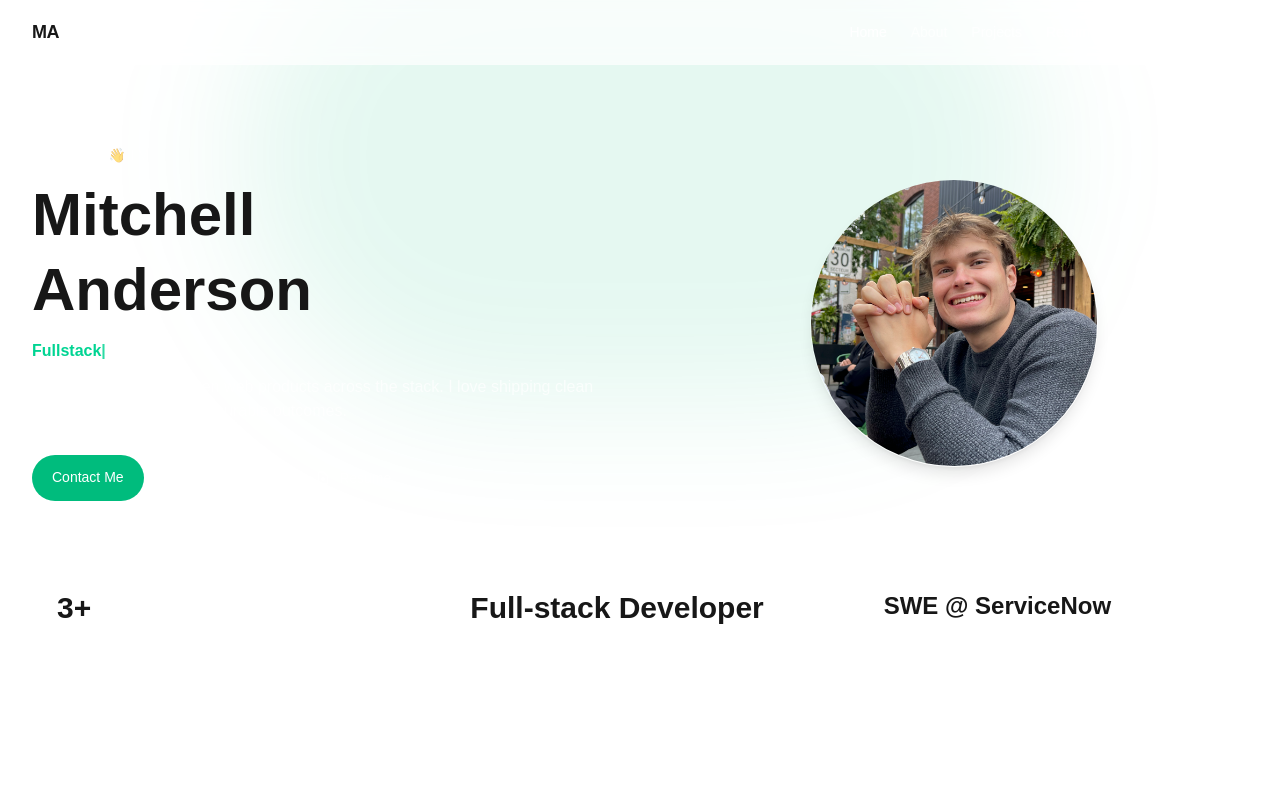
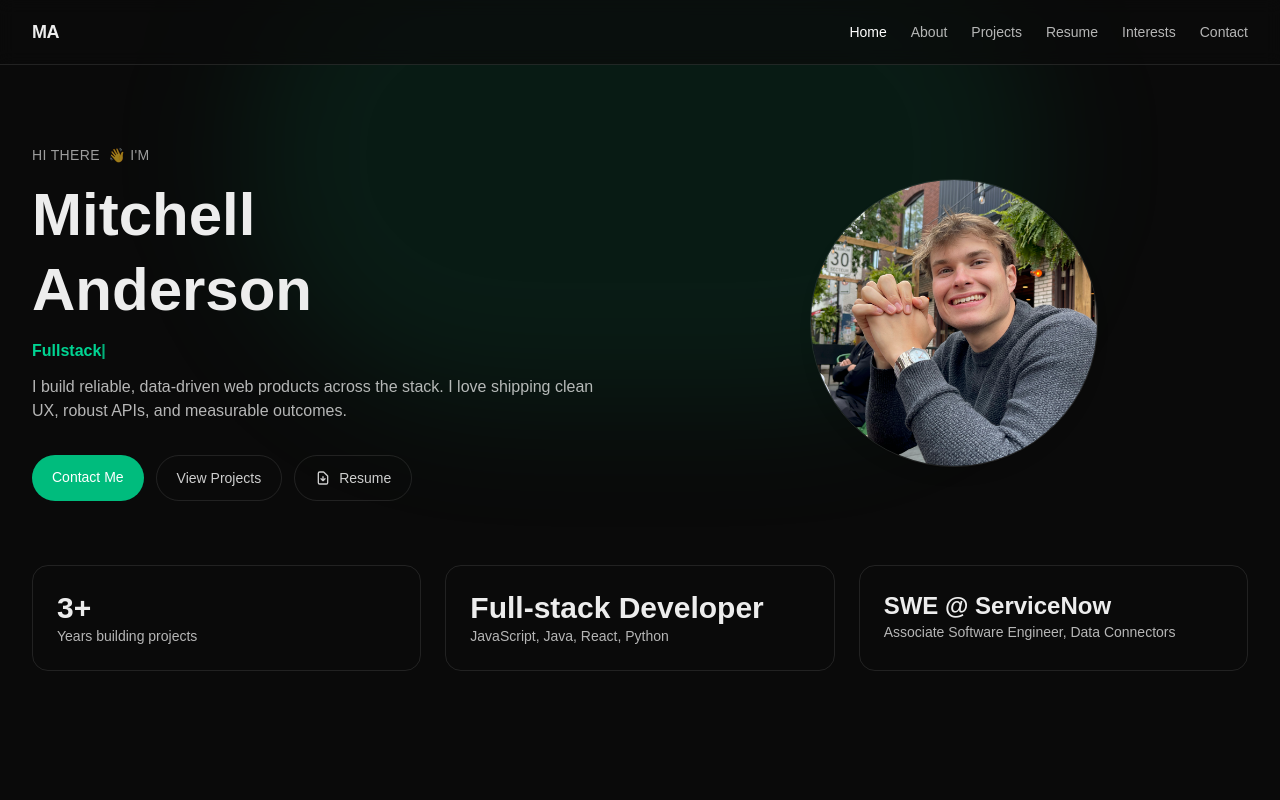
Before and after one commit to amitche03/personal-website, a Next.js app: page / in a window 1280 px wide. Shown: the top 800 px of the page. Built offline with nearby package versions, Linux system fonts and the light colour scheme.

Commit message:
Dark Mode Fix

```diff
--- a/src/app/globals.css
+++ b/src/app/globals.css
@@ -1,8 +1,10 @@
 @import "tailwindcss";
 
 :root {
-  --background: #ffffff;
-  --foreground: #171717;
+  /* Force dark mode always - site is designed for dark theme */
+  --background: #0a0a0a;
+  --foreground: #ededed;
+  color-scheme: dark;
 }
 
 @theme inline {
@@ -10,13 +12,6 @@
   --color-foreground: var(--foreground);
   --font-sans: var(--font-geist-sans);
   --font-mono: var(--font-geist-mono);
-}
-
-@media (prefers-color-scheme: dark) {
-  :root {
-    --background: #0a0a0a;
-    --foreground: #ededed;
-  }
 }
 
 body {
```
